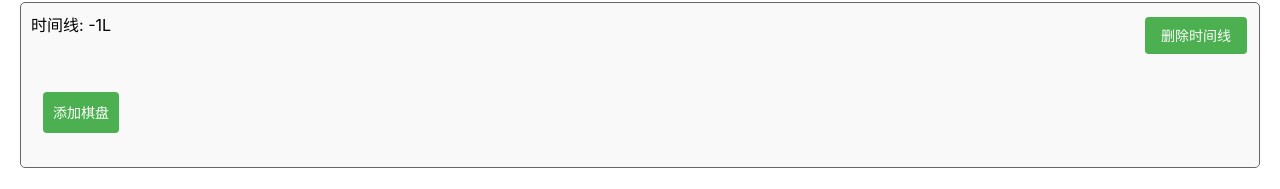
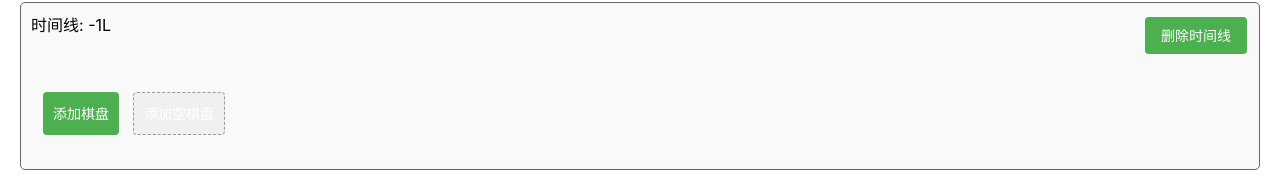
Before and after one commit to shakugannosaints/5dcJsonEditor, a React (Vite) app: page / in a window 1280 px wide. Both pictures are taken after a click on the button "添加负时间线". Shown: the part 231-420 px from the top of the page. Built offline with nearby package versions, Linux system fonts and the light colour scheme.

Commit message:
add null board

```diff
--- a/src/components/ControlPanel.tsx
+++ b/src/components/ControlPanel.tsx
@@ -68,7 +68,7 @@ const ControlPanel: React.FC = () => {
   const handleUpdateMetadata = () => {
     const name = prompt('输入棋局名称:', state.name);
     const author = prompt('输入作者名称:', state.author);
-    const cosmeticTurnOffset = prompt('输入穿越动画开关:', state.cosmeticTurnOffset.toString());
+    const cosmeticTurnOffset = prompt('输入回合偏移量:', state.cosmeticTurnOffset.toString());
 
     dispatch({
       type: 'UPDATE_METADATA',
--- a/src/components/PieceSelector.tsx
+++ b/src/components/PieceSelector.tsx
@@ -1,6 +1,5 @@
 import React, { useState, useContext } from 'react';
 import { PieceType } from '../types';
-import { useEditor } from '../context/EditorContext';
 import { PieceSelectorContext } from './Square';
 
 interface PieceSelectorProps {
@@ -8,8 +7,8 @@ interface PieceSelectorProps {
   boardPosition: number;
 }
 
-const PieceSelector: React.FC<PieceSelectorProps> = ({ timelineId, boardPosition }) => {
-  const { dispatch } = useEditor();
+const PieceSelector: React.FC<PieceSelectorProps> = (_props) => {
+  // 使用上下文中的状态，不需要dispatch
   const [isOpen, setIsOpen] = useState(false);
   const { selectedPiece, setSelectedPiece } = useContext(PieceSelectorContext);
 
--- a/src/components/Timeline.tsx
+++ b/src/components/Timeline.tsx
@@ -1,4 +1,4 @@
-import React, { useState, useContext, createContext } from 'react';
+import React, { useContext, createContext } from 'react';
 import { Timeline as TimelineType } from '../types';
 import Board from './Board';
 import { useEditor } from '../context/EditorContext';
@@ -25,12 +25,13 @@ const Timeline: React.FC<TimelineProps> = ({ timeline }) => {
   const { id, boards } = timeline;
   const { copyMode, sourceBoardInfo, setSourceBoardInfo, setCopyMode } = useContext(CopyModeContext);
 
-  const handleAddBoard = () => {
+  const handleAddBoard = (isEmpty: boolean = false) => {
     dispatch({
       type: 'ADD_BOARD',
       payload: {
         timelineId: id,
-        position: boards.length
+        position: boards.length,
+        board: isEmpty ? null : undefined
       }
     });
   };
@@ -138,9 +139,22 @@ const Timeline: React.FC<TimelineProps> = ({ timeline }) => {
               点击此处粘贴棋盘
             </div>
           ) : (
-            <button onClick={handleAddBoard} style={{ padding: '10px', cursor: 'pointer' }}>
-              添加棋盘
-            </button>
+            <div style={{ display: 'flex', gap: '10px' }}>
+              <button onClick={() => handleAddBoard(false)} style={{ padding: '10px', cursor: 'pointer' }}>
+                添加棋盘
+              </button>
+              <button
+                onClick={() => handleAddBoard(true)}
+                style={{
+                  padding: '10px',
+                  cursor: 'pointer',
+                  backgroundColor: '#f0f0f0',
+                  border: '1px dashed #999'
+                }}
+              >
+                添加空棋盘
+              </button>
+            </div>
           )}
         </div>
       </div>
--- a/src/context/EditorContext.tsx
+++ b/src/context/EditorContext.tsx
@@ -206,7 +206,7 @@ const editorReducer = (state: EditorState, action: ActionType): EditorState => {
       }
 
       // 插入新棋盘
-      newBoards.splice(position, 0, board || createEmptyBoard());
+      newBoards.splice(position, 0, board === null ? null : (board || createEmptyBoard()));
 
       newState = {
         ...state,
--- a/src/types/index.ts
+++ b/src/types/index.ts
@@ -29,7 +29,7 @@ export type ActionType =
   | { type: 'IMPORT_JSON', payload: any }
   | { type: 'ADD_TIMELINE', payload: { id: string } }
   | { type: 'REMOVE_TIMELINE', payload: { id: string } }
-  | { type: 'ADD_BOARD', payload: { timelineId: string, position: number, board?: Board } }
+  | { type: 'ADD_BOARD', payload: { timelineId: string, position: number, board?: Board | null } }
   | { type: 'REMOVE_BOARD', payload: { timelineId: string, position: number } }
   | { type: 'COPY_BOARD', payload: { sourceTimelineId: string, sourcePosition: number, targetTimelineId: string, targetPosition: number } }
   | { type: 'UPDATE_BOARD', payload: { timelineId: string, position: number, squares: PieceType[][] } }
```
Also changed, not shown: 1 other file (tests, documents, lock files or other folders).
